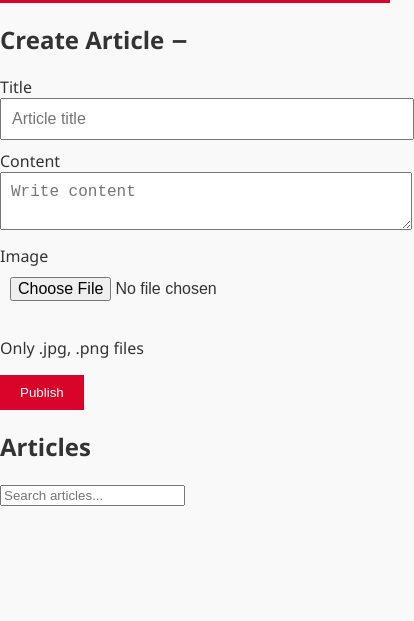
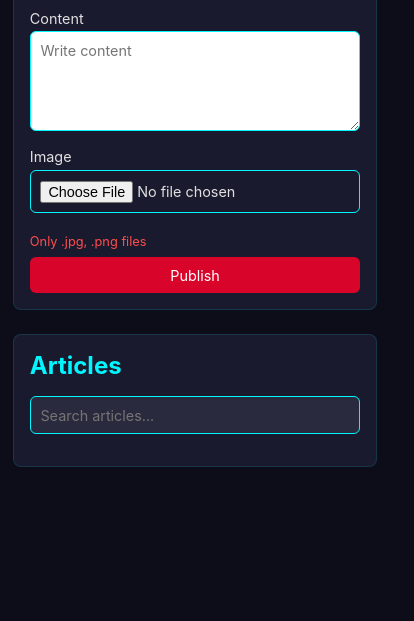
Before and after one commit to amazonsharing/amazonsharing, a website: page admin.html in a window 390 px wide. Shown: the part 223-844 px from the top of the page, 414 px wide, since content can reach past the window. Drawn offline with Linux system fonts and the light colour scheme; no server answers.

Commit message:
Update admin.css

```diff
--- a/public/admin.css
+++ b/public/admin.css
@@ -1,82 +1,187 @@
+* {
+  margin: 0;
+  padding: 0;
+  box-sizing: border-box;
+  font-family: -apple-system, BlinkMacSystemFont, 'Segoe UI', Roboto, sans-serif;
+}
+
 body {
-    font-family: 'Segoe UI', Tahoma, Geneva, Verdana, sans-serif;
-    margin: 0;
-    background: #f9f9f9;
-    color: #333;
+  background: #0d0d1a;
+  color: #e0e0e0;
+}
+
+.container {
+  max-width: 900px;
+  margin: 0 auto;
+  padding: 1rem;
 }
 
 header {
-    background: #d90429;
-    color: white;
   text-align: center;
-    padding: 1rem;
-    font-size: 1.5rem;
+  padding: 1rem 0;
+  background: linear-gradient(180deg, #1a1a2e, #0d0d1a);
 }
 
-  .form-section, .manage-section {
-    padding: 2rem;
+header h1 {
+  font-size: 1.8rem;
 }
 
-  form input, form textarea {
+main {
+  padding: 1.5rem 0;
+}
+
+.card {
+  background: #1a1a2e;
+  padding: 1.5rem;
+  border-radius: 8px;
+  margin-bottom: 1.5rem;
+  border: 1px solid #00f7ff20;
+  animation: fadeIn 0.5s ease-out;
+}
+
+.card h2 {
+  font-size: 1.4rem;
+  color: #00f7ff;
+  margin-bottom: 1rem;
+  display: flex;
+  justify-content: space-between;
+}
+
+.toggle-form {
+  cursor: pointer;
+  font-size: 1.2rem;
+  color: #d90429;
+}
+
+.form-card.collapsed form {
+  display: none;
+}
+
+label {
+  font-size: 0.9rem;
+  color: #e0e0e0;
+  margin-bottom: 0.3rem;
+  display: block;
+}
+
+input, textarea {
   width: 100%;
-    margin-bottom: 10px;
-    padding: 10px;
-    font-size: 1rem;
+  padding: 0.6rem;
+  backgroundemporal: #2a2a3e;
+  border: 1px solid #00f7ff;
+  border-radius: 6px;
+  color: #e0e0e0;
+  font-size: 0.9rem;
+  margin-bottom: 0.8rem;
+}
+
+input:focus, textarea:focus {
+  border-color: #d90429;
+  outline: none;
+}
+
+input:invalid[required]:focus {
+  border-color: #ff4d4d;
+}
+
+textarea {
+  resize: vertical;
+  min-height: 100px;
+}
+
+.note {
+  font-size: 0.8rem;
+  color: #ff4d4d;
+  margin: 0.5rem 0;
 }
 
 button {
-    padding: 10px 20px;
+  padding: 0.6rem 1.2rem;
   background: #d90429;
-    color: white;
+  color: #fff;
   border: none;
+  border-radius: 6px;
   cursor: pointer;
-    transition: 0.3s;
+  font-size: 0.9rem;
+  transition: background 0.3s;
 }
 
 button:hover {
-    background: #a6031c;
+  background: #ff4d4d;
 }
 
-  #articleList {
-    margin-top: 20px;
+#search {
+  width: 100%;
+  padding: 0.6rem;
+  background: #2a2a3e;
+  border: 1px solid #00f7ff;
+  border-radius: 6px;
+  color: #e0e0e0;
+  font-size: 0.9rem;
+  margin-bottom: 1rem;
 }
 
 .article-item {
-    background: white;
-    padding: 15px;
-    margin-bottom: 15px;
-    box-shadow: 0 4px 8px rgba(0,0,0,0.1);
-    border-radius: 10px;
+  background: #2a2a3e;
+  padding: 1rem;
+  border-radius: 6px;
+  margin-bottom: 0.8rem;
   position: relative;
+  cursor: pointer;
+  transition: background 0.3s;
+}
+
+.article-item:hover {
+  background: #3a3a4e;
 }
 
 .article-item h3 {
-    margin: 0;
-    color: #d90429;
+  font-size: 1.1rem;
+  color: #00f7ff;
+  margin-bottom: 0.3rem;
 }
 
 .article-item p {
-    font-size: 0.9rem;
-    color: #555;
+  font-size: 0.85rem;
+  color: #b0b0c0;
+  display: none;
+}
+
+.article-item.expanded p {
+  display: block;
 }
 
 .article-item small {
-    color: #999;
+  font-size: 0.75rem;
+  color: #666;
 }
 
 .delete-btn {
   position: absolute;
-    top: 15px;
-    right: 15px;
+  top: 0.8rem;
+  right: 0.8rem;
   background: #ff4d4d;
-    color: white;
+  color: #fff;
   border: none;
-    padding: 5px 10px;
-    border-radius: 5px;
+  padding: 0.4rem 0.8rem;
+  border-radius: 6px;
   cursor: pointer;
   font-size: 0.8rem;
+  transition: background 0.3s;
 }
 
 .delete-btn:hover {
   background: #e60000;
 }
+
+@keyframes fadeIn {
+  from { opacity: 0; transform: translateY(10px); }
+  to { opacity: 1; transform: translateY(0); }
+}
+
+@media (max-width: 600px) {
+  .container { padding: 0.8rem; }
+  .card { padding: 1rem; }
+  header h1, .card h2 { font-size: 1.5rem; }
+  button, #search { width: 100%; }
+}
```
Lines whose indentation alone changed are shown as unchanged.
